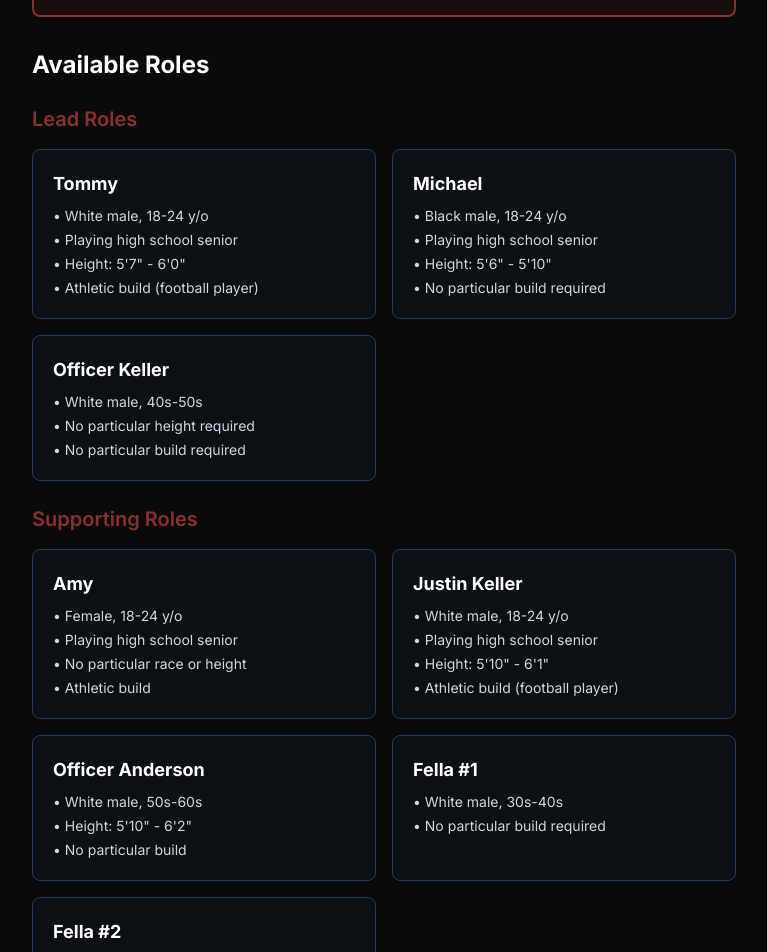
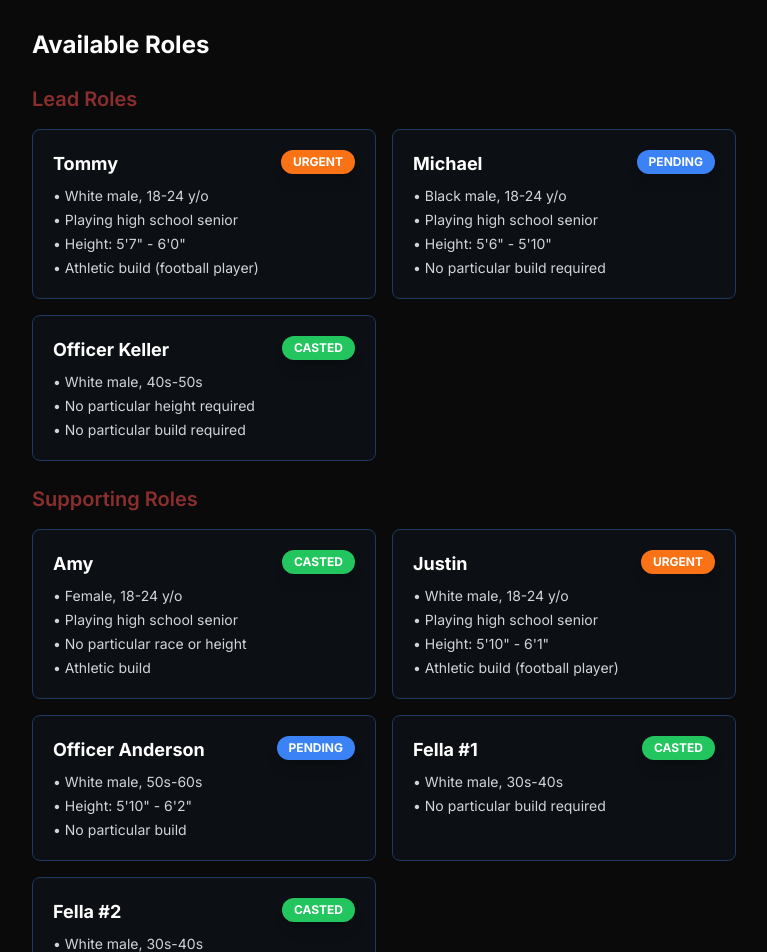
Before and after one commit to BenjaminBruton/ghostnotes, a Next.js app: page /casting in a window 1280 px wide. Shown: the part 560-1512 px from the top of the page, without its empty margins (256-1023 px from the left). Built offline with nearby package versions, Linux system fonts and the light colour scheme.

Commit message:
casting changes

```diff
--- a/app/casting/page.tsx
+++ b/app/casting/page.tsx
@@ -75,7 +75,6 @@ export default function Casting() {
       {/* Audition Prerequisites */}
       <div className="mb-8 p-6 bg-primary-red bg-opacity-10 border-2 border-primary-red rounded-lg">
         <h2 className="text-2xl font-bold text-white mb-4 flex items-center">
-          <span className="text-primary-red mr-2">⚠️</span>
           Audition Requirements
         </h2>
         <p className="text-gray-300 mb-4">
@@ -85,7 +84,7 @@ export default function Casting() {
           <li className="flex items-start">
             <span className="text-primary-red mr-3 text-xl">•</span>
             <span>
-              <strong className="text-white">Headshot & Costume Photos:</strong> Provide one professional headshot and 3 pictures in costume
+              <strong className="text-white">Headshot:</strong> Provide at least one professional headshot
             </span>
           </li>
           <li className="flex items-start">
@@ -112,8 +111,13 @@ export default function Casting() {
           <h3 className="text-xl font-semibold text-primary-red mb-4">Lead Roles</h3>
           <div className="grid grid-cols-1 md:grid-cols-2 gap-4">
             {/* Tommy */}
-            <div className="bg-primary-blue bg-opacity-10 p-5 rounded-lg border border-primary-blue">
-              <h4 className="text-lg font-bold text-white mb-2">Tommy</h4>
+            <div className="bg-primary-blue bg-opacity-10 p-5 rounded-lg border border-primary-blue relative">
+              <div className="flex items-start justify-between mb-2">
+                <h4 className="text-lg font-bold text-white">Tommy</h4>
+                <span className="px-3 py-1 text-xs font-bold rounded-full bg-orange-500 text-white shadow-lg">
+                  URGENT
+                </span>
+              </div>
               <div className="space-y-1 text-gray-300 text-sm">
                 <p>• White male, 18-24 y/o</p>
                 <p>• Playing high school senior</p>
@@ -124,7 +128,12 @@ export default function Casting() {
 
             {/* Michael */}
             <div className="bg-primary-blue bg-opacity-10 p-5 rounded-lg border border-primary-blue">
-              <h4 className="text-lg font-bold text-white mb-2">Michael</h4>
+              <div className="flex items-start justify-between mb-2">
+                <h4 className="text-lg font-bold text-white">Michael</h4>
+                <span className="px-3 py-1 text-xs font-bold rounded-full bg-blue-500 text-white shadow-lg">
+                  PENDING
+                </span>
+              </div>
               <div className="space-y-1 text-gray-300 text-sm">
                 <p>• Black male, 18-24 y/o</p>
                 <p>• Playing high school senior</p>
@@ -134,8 +143,13 @@ export default function Casting() {
             </div>
 
             {/* Officer Keller */}
-            <div className="bg-primary-blue bg-opacity-10 p-5 rounded-lg border border-primary-blue">
-              <h4 className="text-lg font-bold text-white mb-2">Officer Keller</h4>
+            <div className="bg-primary-blue bg-opacity-10 p-5 rounded-lg border border-primary-blue relative">
+              <div className="flex items-start justify-between mb-2">
+                <h4 className="text-lg font-bold text-white">Officer Keller</h4>
+                <span className="px-3 py-1 text-xs font-bold rounded-full bg-green-500 text-white shadow-lg">
+                  CASTED
+                </span>
+              </div>
               <div className="space-y-1 text-gray-300 text-sm">
                 <p>• White male, 40s-50s</p>
                 <p>• No particular height required</p>
@@ -150,8 +164,13 @@ export default function Casting() {
           <h3 className="text-xl font-semibold text-primary-red mb-4">Supporting Roles</h3>
           <div className="grid grid-cols-1 md:grid-cols-2 gap-4">
             {/* Amy */}
-            <div className="bg-primary-blue bg-opacity-10 p-5 rounded-lg border border-primary-blue">
-              <h4 className="text-lg font-bold text-white mb-2">Amy</h4>
+            <div className="bg-primary-blue bg-opacity-10 p-5 rounded-lg border border-primary-blue relative">
+              <div className="flex items-start justify-between mb-2">
+                <h4 className="text-lg font-bold text-white">Amy</h4>
+                <span className="px-3 py-1 text-xs font-bold rounded-full bg-green-500 text-white shadow-lg">
+                  CASTED
+                </span>
+              </div>
               <div className="space-y-1 text-gray-300 text-sm">
                 <p>• Female, 18-24 y/o</p>
                 <p>• Playing high school senior</p>
@@ -161,8 +180,13 @@ export default function Casting() {
             </div>
 
             {/* Justin Keller */}
-            <div className="bg-primary-blue bg-opacity-10 p-5 rounded-lg border border-primary-blue">
-              <h4 className="text-lg font-bold text-white mb-2">Justin Keller</h4>
+            <div className="bg-primary-blue bg-opacity-10 p-5 rounded-lg border border-primary-blue relative">
+              <div className="flex items-start justify-between mb-2">
+                <h4 className="text-lg font-bold text-white">Justin</h4>
+                <span className="px-3 py-1 text-xs font-bold rounded-full bg-orange-500 text-white shadow-lg">
+                  URGENT
+                </span>
+              </div>
               <div className="space-y-1 text-gray-300 text-sm">
                 <p>• White male, 18-24 y/o</p>
                 <p>• Playing high school senior</p>
@@ -172,8 +196,13 @@ export default function Casting() {
             </div>
 
             {/* Officer Anderson */}
-            <div className="bg-primary-blue bg-opacity-10 p-5 rounded-lg border border-primary-blue">
-              <h4 className="text-lg font-bold text-white mb-2">Officer Anderson</h4>
+            <div className="bg-primary-blue bg-opacity-10 p-5 rounded-lg border border-primary-blue relative">
+              <div className="flex items-start justify-between mb-2">
+                <h4 className="text-lg font-bold text-white">Officer Anderson</h4>
+                <span className="px-3 py-1 text-xs font-bold rounded-full bg-blue-500 text-white shadow-lg">
+                  PENDING
+                </span>
+              </div>
               <div className="space-y-1 text-gray-300 text-sm">
                 <p>• White male, 50s-60s</p>
                 <p>• Height: 5'10" - 6'2"</p>
@@ -182,8 +211,13 @@ export default function Casting() {
             </div>
 
             {/* Fella #1 */}
-            <div className="bg-primary-blue bg-opacity-10 p-5 rounded-lg border border-primary-blue">
-              <h4 className="text-lg font-bold text-white mb-2">Fella #1</h4>
+            <div className="bg-primary-blue bg-opacity-10 p-5 rounded-lg border border-primary-blue relative">
+              <div className="flex items-start justify-between mb-2">
+                <h4 className="text-lg font-bold text-white">Fella #1</h4>
+                <span className="px-3 py-1 text-xs font-bold rounded-full bg-green-500 text-white shadow-lg">
+                  CASTED
+                </span>
+              </div>
               <div className="space-y-1 text-gray-300 text-sm">
                 <p>• White male, 30s-40s</p>
                 <p>• No particular build required</p>
@@ -191,8 +225,13 @@ export default function Casting() {
             </div>
 
             {/* Fella #2 */}
-            <div className="bg-primary-blue bg-opacity-10 p-5 rounded-lg border border-primary-blue">
-              <h4 className="text-lg font-bold text-white mb-2">Fella #2</h4>
+            <div className="bg-primary-blue bg-opacity-10 p-5 rounded-lg border border-primary-blue relative">
+              <div className="flex items-start justify-between mb-2">
+                <h4 className="text-lg font-bold text-white">Fella #2</h4>
+                <span className="px-3 py-1 text-xs font-bold rounded-full bg-green-500 text-white shadow-lg">
+                  CASTED
+                </span>
+              </div>
               <div className="space-y-1 text-gray-300 text-sm">
                 <p>• White male, 30s-40s</p>
                 <p>• No particular build required</p>
```
